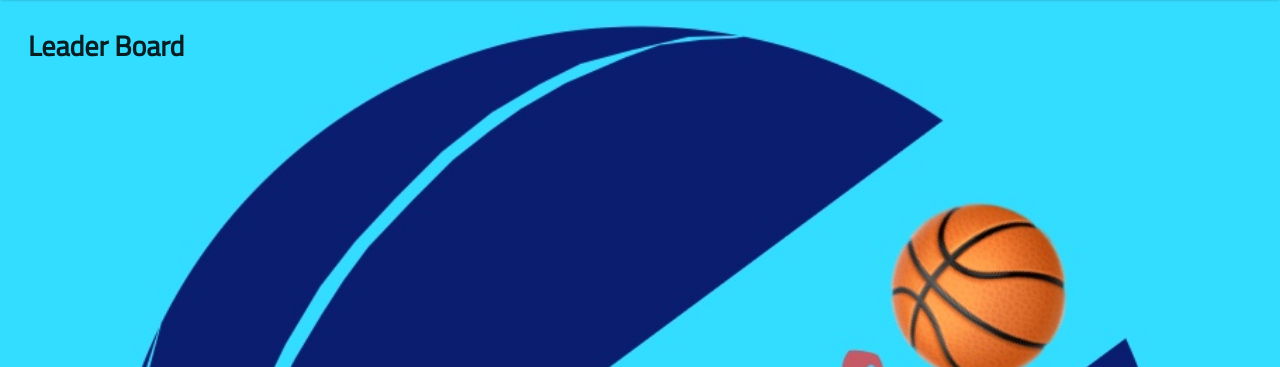
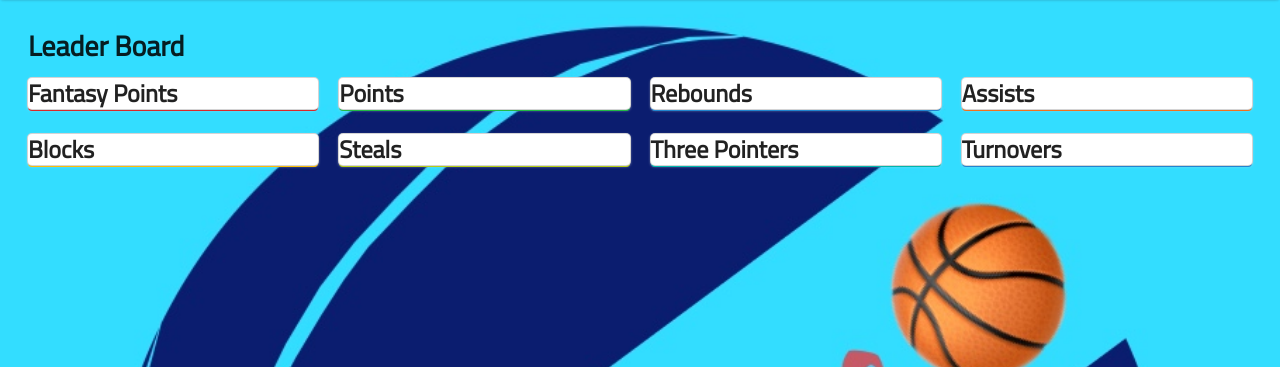
Before and after one commit to samiduara/courtkings, a Django app: page /dashboard/ranking_results/ in a window 1280 px wide. Shown: the part 53-420 px from the top of the page. Run offline with Django 3.2, Linux system fonts and the light colour scheme; data that the repository does not hold is empty.

Commit message:
update results

```diff
--- a/main_app/templates/dashboard/ranking_results.html
+++ b/main_app/templates/dashboard/ranking_results.html
@@ -2,7 +2,57 @@
 
 {% block content %}
 <h1>Leader Board</h1>
-            {% for team in owner_point_rankings%}
-            <p>{{team.team_name}} {{team.owner_points}} pts</p>
-            {% endfor %}
+<div class='ui four cards'>
+<div class="ui red card">
+<h2>Fantasy Points</h2>
+  {% for team in owner_point_rankings%}
+  <p>{{team.team_name}} {{team.owner_points}} PTS</p>
+  {% endfor %}
+</div>
+<div class="ui green card">
+<h2>Points</h2>
+  {% for team in points_ranking%}
+  <p>{{team.team_name}} {{team.team_points}} PTS</p>
+  {% endfor %}
+</div>
+<div class="ui blue card">
+<h2>Rebounds</h2>
+  {% for team in rebounds_ranking%}
+  <p>{{team.team_name}} {{team.team_rebounds}} REB</p>
+  {% endfor %}
+</div>
+<div class="ui orange card">
+<h2>Assists</h2>
+  {% for team in assists_ranking%}
+  <p>{{team.team_name}} {{team.team_assists}} AST</p>
+  {% endfor %}
+</div>
+</div>
+<div class='ui four cards'>
+<div class="ui yellow card">
+<h2>Blocks</h2>
+  {% for team in blocks_ranking%}
+  <p>{{team.team_name}} {{team.team_blocks}} BLK</p>
+  {% endfor %}
+</div>
+<div class="ui olive card">
+<h2>Steals</h2>
+  {% for team in steals_ranking%}
+  <p>{{team.team_name}} {{team.team_steals}} STL</p>
+  {% endfor %}
+</div>
+<div class="ui teal card">
+<h2>Three Pointers</h2>
+  {% for team in threepointers_ranking%}
+  <p>{{team.team_name}} {{team.team_threepointers}} 3PM</p>
+  {% endfor %}
+</div>
+<div class="ui blue card">
+<h2>Turnovers</h2>
+  {% for team in turnovers_ranking%}
+      <p>{{team.team_name}} {{team.team_turnovers}} TO</p>
+  {% endfor %}
+</div>
+</div>
+
 {% endblock %}
--- a/main_app/views.py
+++ b/main_app/views.py
@@ -19,7 +19,7 @@ def dashboard(request):
     except Team.DoesNotExist:
         team={}
     try:
-        teams=Team.objects.all()
+        teams=Team.objects.all().order_by('-owner_points')
     except Team.DoesNotExist:
         teams={}
     return render(request, 'dashboard/dashboard.html',{
```
Also changed, not shown: main_app/templates/dashboard/dashboard.html (+16 -18 lines).
